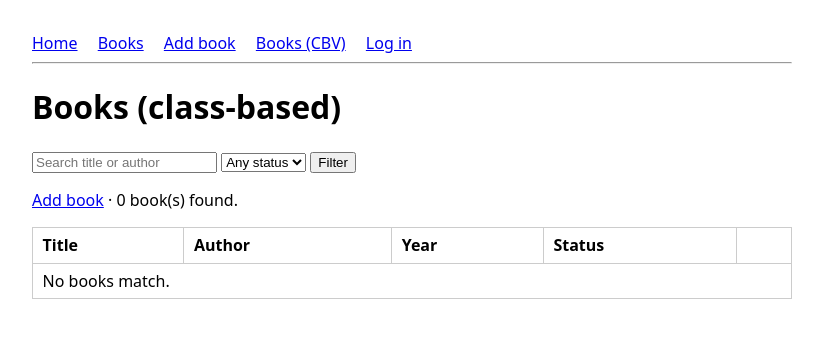
After one commit to saadhashmi7/adv-backend-lab07-views, a Django app: page /library/cbv/books/ in a window 1280 px wide. The commit adds this page. Shown: the top 338 px of the page, without its empty margins (228-1051 px from the left). Run offline with Django 5.2, Linux system fonts and the light colour scheme; data that the repository does not hold is empty.

Commit message:
Task 8: generic CBVs (list/detail/create/update/delete)

```diff
--- a/library/models.py
+++ b/library/models.py
@@ -1,4 +1,5 @@
 from django.db import models
+from django.urls import reverse
 
 
 class Book(models.Model):
@@ -18,3 +19,6 @@ class Book(models.Model):
 
     def __str__(self):
         return self.title
+
+    def get_absolute_url(self):
+        return reverse("library:cbv-book-detail", kwargs={"pk": self.pk})
--- a/library/templates/library/base.html
+++ b/library/templates/library/base.html
@@ -18,6 +18,7 @@
     <a href="{% url 'library:home' %}">Home</a>
     <a href="{% url 'library:book-list' %}">Books</a>
     <a href="{% url 'library:book-add' %}">Add book</a>
+    <a href="{% url 'library:cbv-book-list' %}">Books (CBV)</a>
     {% if user.is_authenticated %}
       <form method="post" action="{% url 'logout' %}" style="display:inline">
         {% csrf_token %}
--- a/library/templates/library/book_detail.html
+++ b/library/templates/library/book_detail.html
@@ -9,5 +9,6 @@
   <button type="submit">{% if book.status == "available" %}Borrow{% else %}Return{% endif %}</button>
 </form>
 <a href="{% url 'library:book-delete' book.pk %}">Delete&hellip;</a>
+<a href="{% url 'library:cbv-book-edit' book.pk %}">Edit</a>
 <p><a href="{% url 'library:book-list' %}">&larr; Back to list</a></p>
 {% endblock %}
--- /dev/null
+++ b/library/templates/library/cbv_book_list.html
@@ -0,0 +1,36 @@
+{% extends "library/base.html" %}
+{% block title %}Books (CBV){% endblock %}
+{% block content %}
+<h1>Books (class-based)</h1>
+<form method="get">
+  <input type="text" name="q" value="{{ q }}" placeholder="Search title or author">
+  <select name="status">
+    <option value="">Any status</option>
+    <option value="available" {% if status == "available" %}selected{% endif %}>Available</option>
+    <option value="borrowed" {% if status == "borrowed" %}selected{% endif %}>Borrowed</option>
+  </select>
+  <button type="submit">Filter</button>
+</form>
+<p><a href="{% url 'library:cbv-book-add' %}">Add book</a> &middot; {{ paginator.count }} book(s) found.</p>
+<table>
+  <tr><th>Title</th><th>Author</th><th>Year</th><th>Status</th><th></th></tr>
+  {% for book in books %}
+  <tr>
+    <td><a href="{% url 'library:cbv-book-detail' book.pk %}">{{ book.title }}</a></td>
+    <td>{{ book.author }}</td>
+    <td>{{ book.published_year }}</td>
+    <td>{{ book.get_status_display }}</td>
+    <td><a href="{% url 'library:cbv-book-edit' book.pk %}">Edit</a></td>
+  </tr>
+  {% empty %}
+  <tr><td colspan="5">No books match.</td></tr>
+  {% endfor %}
+</table>
+{% if is_paginated %}
+<p>
+  {% if page_obj.has_previous %}<a href="?page={{ page_obj.previous_page_number }}&q={{ q|urlencode }}&status={{ status|urlencode }}">&larr; Previous</a>{% endif %}
+  Page {{ page_obj.number }} of {{ paginator.num_pages }}
+  {% if page_obj.has_next %}<a href="?page={{ page_obj.next_page_number }}&q={{ q|urlencode }}&status={{ status|urlencode }}">Next &rarr;</a>{% endif %}
+</p>
+{% endif %}
+{% endblock %}
--- a/library/urls.py
+++ b/library/urls.py
@@ -20,4 +20,10 @@ urlpatterns = [
     path("cbv/manual/books/", views.BookListBaseView.as_view(), name="cbv-manual-list"),
     path("cbv/manual/books/add/", views.BookCreateManualView.as_view(), name="cbv-manual-add"),
     path("cbv/books/<int:pk>/borrow/", views.BorrowToggleView.as_view(), name="cbv-book-borrow"),
+    # Task 8 - generic CBVs
+    path("cbv/books/", views.BookListView.as_view(), name="cbv-book-list"),
+    path("cbv/books/add/", views.BookCreateView.as_view(), name="cbv-book-add"),
+    path("cbv/books/<int:pk>/", views.BookDetailView.as_view(), name="cbv-book-detail"),
+    path("cbv/books/<int:pk>/edit/", views.BookUpdateView.as_view(), name="cbv-book-edit"),
+    path("cbv/books/<int:pk>/delete/", views.BookDeleteView.as_view(), name="cbv-book-delete"),
 ]
--- a/library/views.py
+++ b/library/views.py
@@ -4,7 +4,9 @@ from django.contrib.auth.mixins import LoginRequiredMixin
 from django.db.models import Q
 from django.http import HttpResponse, HttpResponseBadRequest, JsonResponse
 from django.shortcuts import get_object_or_404, redirect, render
+from django.urls import reverse_lazy
 from django.views import View
+from django.views.generic import CreateView, DeleteView, DetailView, ListView, UpdateView
 from django.views.decorators.http import require_http_methods, require_POST
 
 from .models import Book
@@ -176,3 +178,52 @@ class BorrowToggleView(LoginRequiredMixin, View):
         book.save(update_fields=["status"])
         messages.info(request, f'"{book.title}" is now {book.get_status_display().lower()}.')
         return redirect("library:book-detail", pk=book.pk)
+
+
+# ---------------------------------------------------------------- Task 8: generic CBVs
+class BookListView(ListView):
+    model = Book
+    template_name = "library/cbv_book_list.html"
+    context_object_name = "books"
+    paginate_by = 3
+
+    def get_queryset(self):
+        books, _q, _status = filter_books(self.request.GET, super().get_queryset())
+        return books
+
+    def get_context_data(self, **kwargs):
+        context = super().get_context_data(**kwargs)
+        context["q"] = self.request.GET.get("q", "").strip()
+        context["status"] = self.request.GET.get("status", "")
+        return context
+
+
+class BookDetailView(DetailView):
+    model = Book
+
+
+class BookCreateView(LoginRequiredMixin, CreateView):
+    model = Book
+    fields = ["title", "author", "published_year"]
+
+    def form_valid(self, form):
+        messages.success(self.request, f'"{form.instance.title}" was added.')
+        return super().form_valid(form)
+
+
+class BookUpdateView(LoginRequiredMixin, UpdateView):
+    model = Book
+    fields = ["title", "author", "published_year", "status"]
+
+    def form_valid(self, form):
+        messages.success(self.request, f'"{form.instance.title}" was updated.')
+        return super().form_valid(form)
+
+
+class BookDeleteView(LoginRequiredMixin, DeleteView):
+    model = Book
+    success_url = reverse_lazy("library:cbv-book-list")
+
+    def form_valid(self, form):
+        messages.success(self.request, f'"{self.object.title}" was deleted.')
+        return super().form_valid(form)
```
Also changed, not shown: library/templates/library/book_form.html (added, +10 -0 lines).
